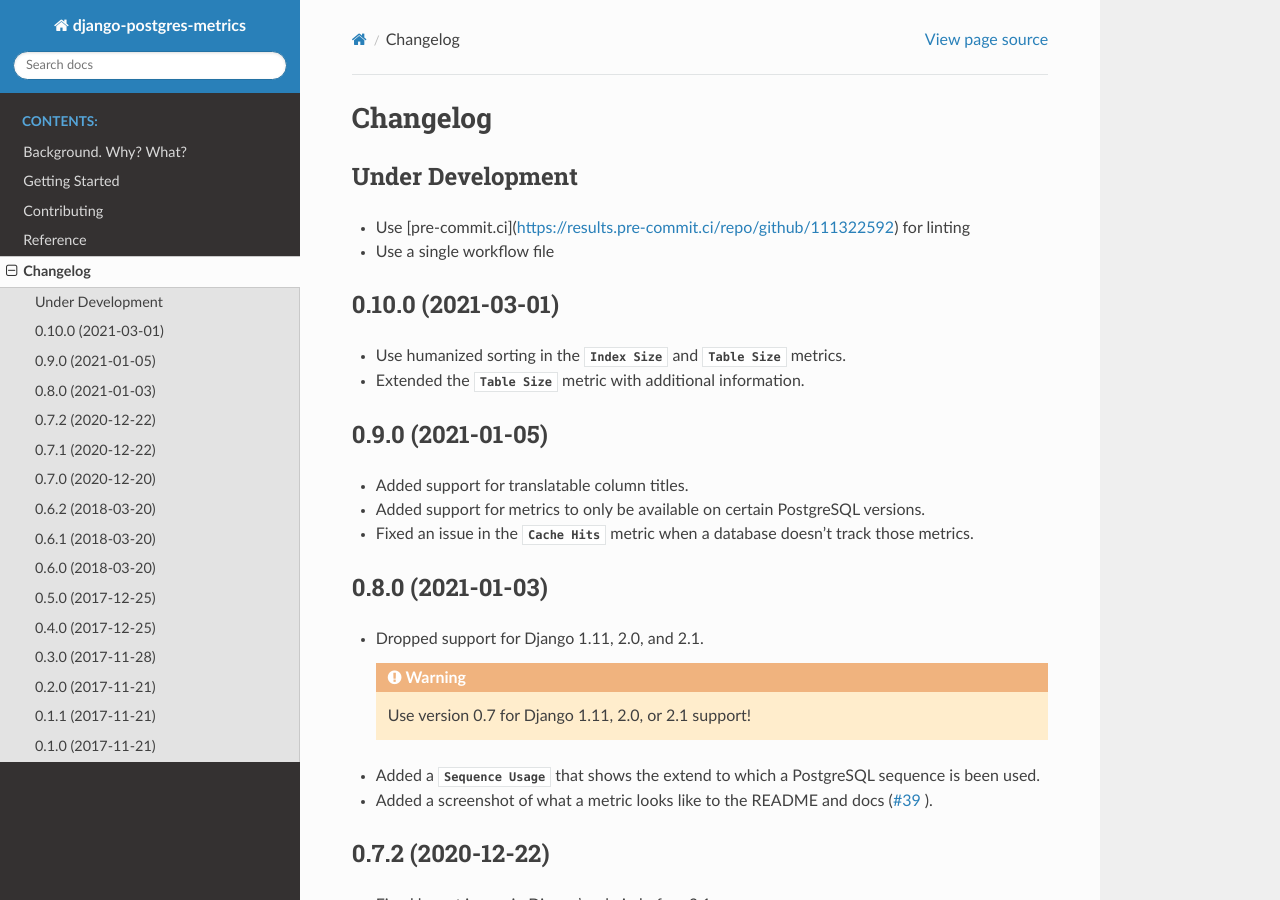
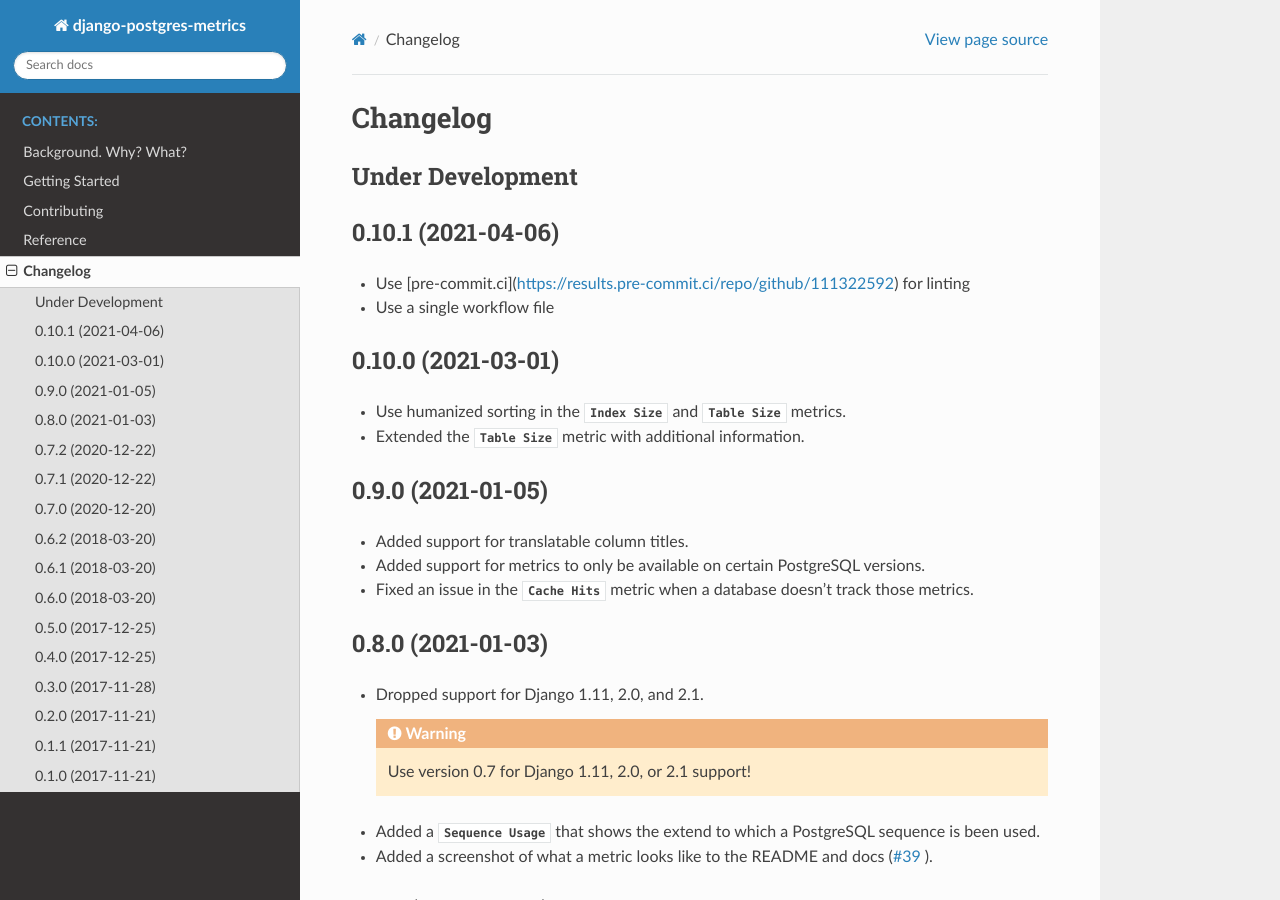
Before and after one commit to django-postgres-metrics/django-postgres-metrics, a Sphinx documentation site: the page built from docs/source/changelog.rst, in a window 1280 px wide and 900 px high. Built offline with Sphinx 7.4.7 and the Read the Docs theme 2.0.0, drawn with Linux system fonts in a browser that asks for light colours; pages that are not in the unit, such as notebooks, are missing from menus; the version number could not be read and is left out.

Commit message:
Release 0.10.1

```diff
--- a/docs/source/changelog.rst
+++ b/docs/source/changelog.rst
@@ -6,6 +6,9 @@ Changelog
 
 Under Development
 =================
+
+0.10.1 (2021-04-06)
+===================
 
 * Use [pre-commit.ci](https://results.pre-commit.ci/repo/github/111322592) for linting
 
```
